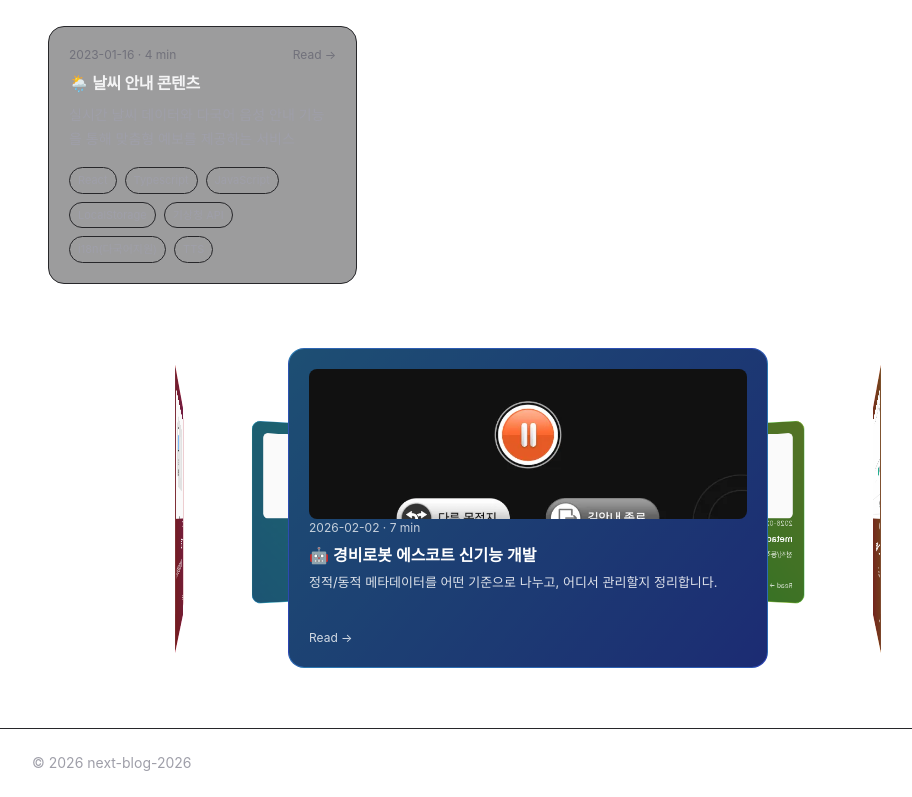
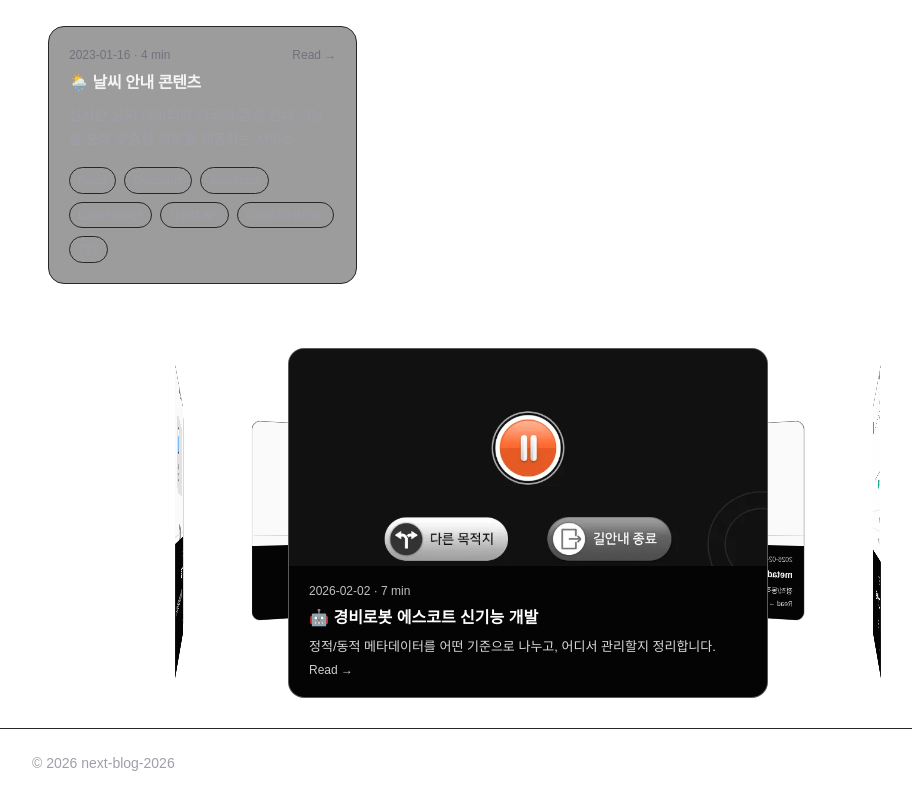
Before and after one commit to bbyik-k/portfolio-nextjs-2026, a Next.js app: page / in a window 1280 px wide. Shown: the part 495-1292 px from the top of the page, without its empty margins (112-1024 px from the left). Built offline with nearby package versions, Linux system fonts and the light colour scheme.

Commit message:
style(carousel): expand image area for cleaner layout

```diff
--- a/app/components/home/ProjectCarousel.css
+++ b/app/components/home/ProjectCarousel/ProjectCarousel.css
@@ -1,10 +1,3 @@
-body {
-  margin: 0;
-  font-family: 'Inter', sans-serif;
-  -webkit-font-smoothing: antialiased;
-  -moz-osx-font-smoothing: grayscale;
-}
-
 [class^='number-slide'],
 [class*=' number-slide'] {
   background: grey;
@@ -15,7 +8,7 @@ body {
   max-height: 100vh;
 }
 
-.number-slide1 {
+/* .number-slide1 {
   background: rgb(64, 175, 255);
   background: linear-gradient(128deg, rgba(64, 175, 255, 1) 0%, rgba(63, 97, 255, 1) 100%);
 }
@@ -44,7 +37,7 @@ body {
 .number-slide6 {
   background: rgb(64, 76, 255);
   background: linear-gradient(128deg, rgba(64, 76, 255, 1) 0%, rgba(174, 63, 255, 1) 100%);
-}
+} */
 
 .wrapper {
   display: flex;
@@ -68,26 +61,46 @@ body {
   position: absolute;
   width: 480px;
   left: 20px;
-  height: 320px;
+  height: 350px;
   border: 1px solid rgba(0, 0, 0, 0.3);
   border-radius: 1rem;
   overflow: hidden;
 }
 
-/* 포스트 카드 썸네일 (캐러셀 셀 내부) */
+/* 포스트 카드 (캐러셀 셀 내부): 상단 이미지 + 하단 텍스트, 여백 없이 셀 가득 */
 .carousel__post-card {
   display: flex;
   flex-direction: column;
   width: 100%;
   height: 100%;
-  padding: 1.25rem;
-  background: rgba(0, 0, 0, 0.55);
+  padding: 0;
   color: #fff;
   text-decoration: none;
+  background: #111;
   transition: background 0.2s ease;
 }
-.carousel__post-card:hover {
-  background: rgba(0, 0, 0, 0.7);
+
+/* 상단: 이미지가 div를 가득 채움 */
+.carousel__post-image {
+  position: relative;
+  width: 100%;
+  flex: 1;
+  min-height: 0;
+  overflow: hidden;
+}
+.carousel__post-image img {
+  object-fit: cover;
+  object-position: center;
+}
+
+/* 하단: 텍스트 영역 */
+.carousel__post-body {
+  flex-shrink: 0;
+  padding: 1rem 1.25rem;
+  background: rgba(0, 0, 0, 0.75);
+}
+.carousel__post-card:hover .carousel__post-body {
+  background: rgba(0, 0, 0, 0.9);
 }
 
 .carousel__post-meta {
--- a/app/components/home/ProjectCarousel.tsx
+++ b/app/components/home/ProjectCarousel/ProjectCarousel.tsx
@@ -38,7 +38,6 @@ export default function ProjectCarousel({ posts }: Props) {
   );
 
   if (posts.length === 0) return null;
-  console.log(posts);
 
   return (
     <div className='wrapper'>
@@ -47,9 +46,10 @@ export default function ProjectCarousel({ posts }: Props) {
           {posts.map((post, index) => (
             <div key={post.slug} className={`carousel__cell ${SLIDE_STYLES[index % SLIDE_STYLES.length]}`}>
               <Link href={`/posts/${post.slug}`} className='carousel__post-card' aria-label={`Read: ${post.title}`}>
-                <div className='relative h-[150px] w-full overflow-hidden rounded-lg'>
-                  <Image src={post.thumbnail} alt={post.thumbnailAlt ?? post.title} fill sizes='200px' className='object-cover object-center' priority={index < 2} />
+                <div className='carousel__post-image'>
+                  <Image src={post.thumbnail} alt={post.thumbnailAlt ?? post.title} fill sizes='480px' className='object-cover object-center' priority={index < 2} />
                 </div>
+                <div className='carousel__post-body'>
                   <p className='carousel__post-meta'>
                     <time dateTime={post.date}>{post.date}</time>
                     {post.readingTime ? ` · ${post.readingTime}` : ''}
@@ -57,6 +57,7 @@ export default function ProjectCarousel({ posts }: Props) {
                   <h3 className='carousel__post-title'>{post.title}</h3>
                   <p className='carousel__post-excerpt'>{post.excerpt}</p>
                   <span className='carousel__post-cta'>Read →</span>
+                </div>
               </Link>
             </div>
           ))}
--- a/app/page.tsx
+++ b/app/page.tsx
@@ -1,6 +1,6 @@
 import FeaturedPosts from './components/home/FeaturedPosts';
 import Hero from './components/home/Hero';
-import ProjectCarousel from './components/home/ProjectCarousel';
+import ProjectCarousel from './components/home/ProjectCarousel/ProjectCarousel';
 import { getAllPosts, getFeaturedPosts } from '@/service/posts';
 
 export default async function HomePage() {
```
Lines whose indentation alone changed are shown as unchanged.
